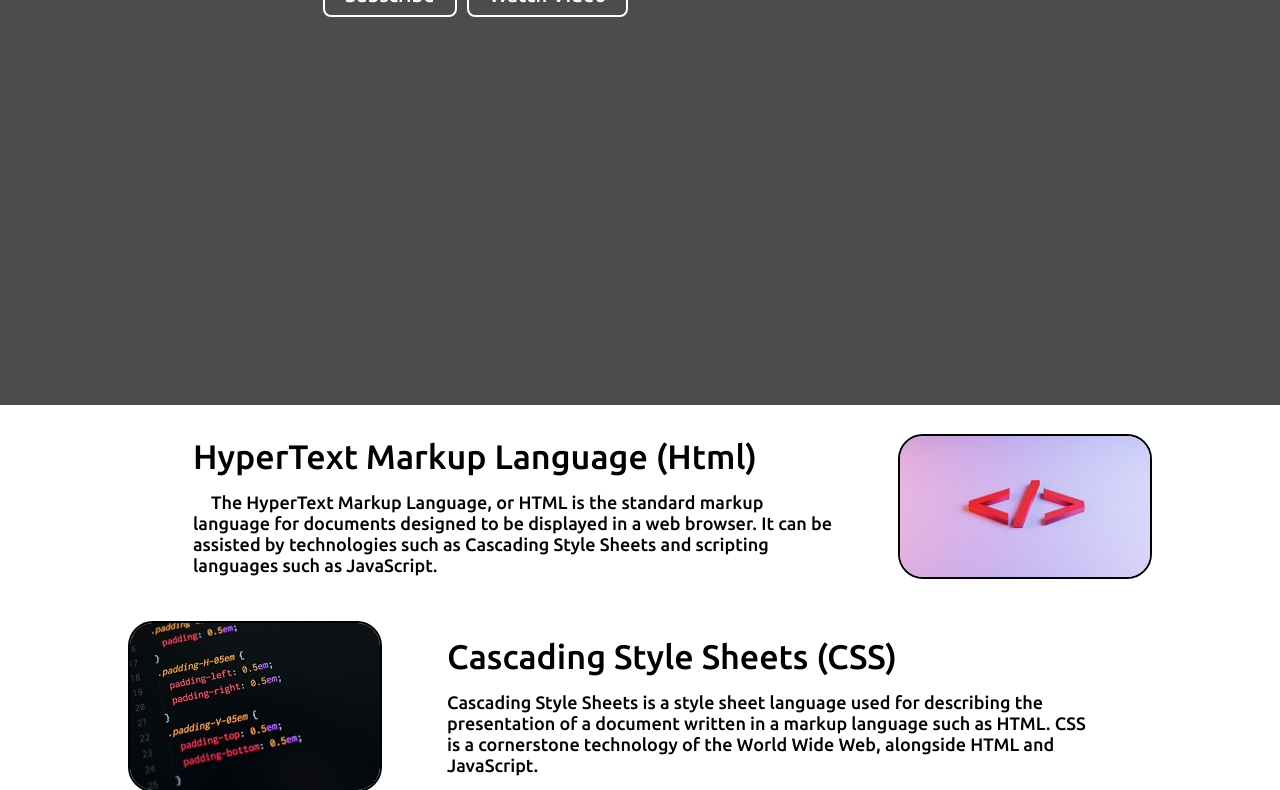
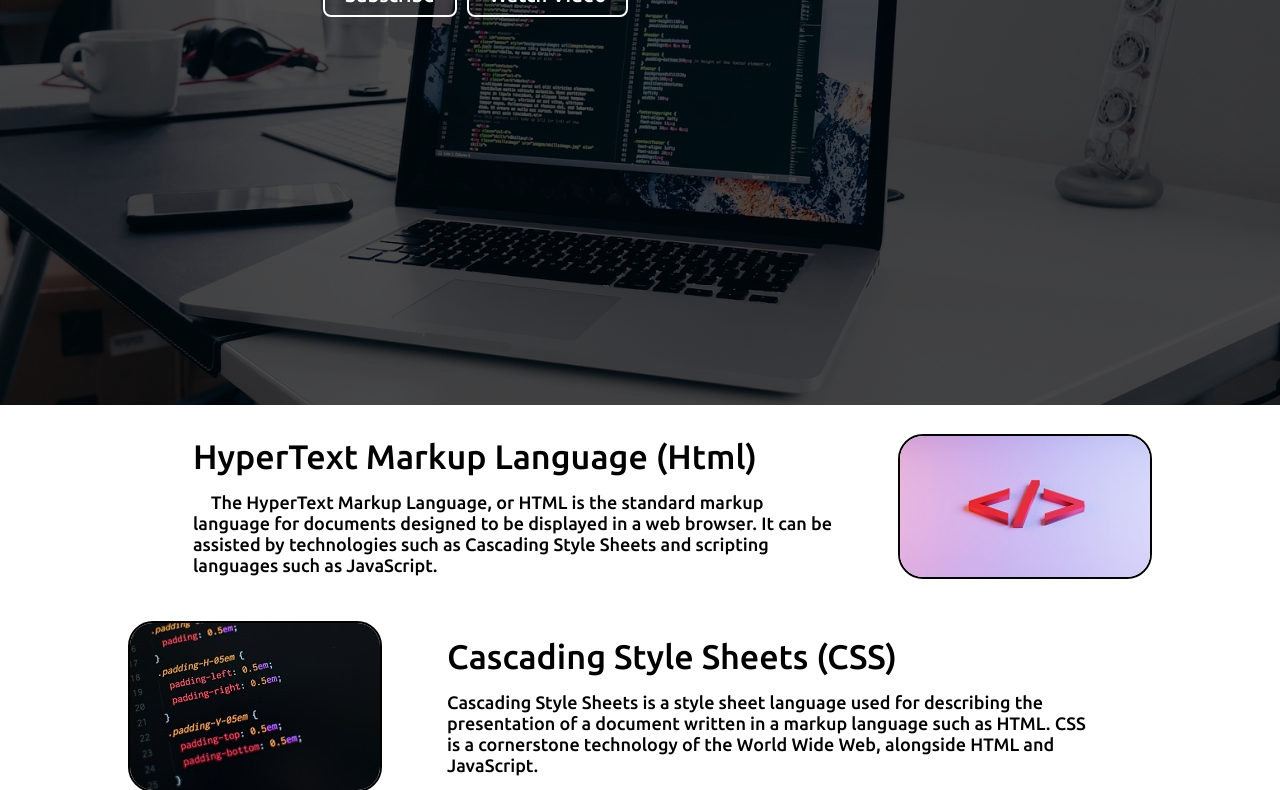
Before and after one commit to akmashatte/Weby, a plain HTML site: page index.html in a window 1280 px wide. Shown: the part 471-1261 px from the top of the page. Drawn offline with Linux system fonts and the light colour scheme; the site is published under a folder, as on GitHub Pages, so addresses that start at the root find nothing.

Commit message:
Update styling.css

```diff
--- a/styling.css
+++ b/styling.css
@@ -64,7 +64,7 @@ html{
 }
 
 .background{
-    background: rgba(0, 0, 0, 0.7)url('/coding.jpg');
+    background: rgba(0, 0, 0, 0.7)url('coding.jpg');
     background-size: cover;
     background-blend-mode: darken;
 }
```
